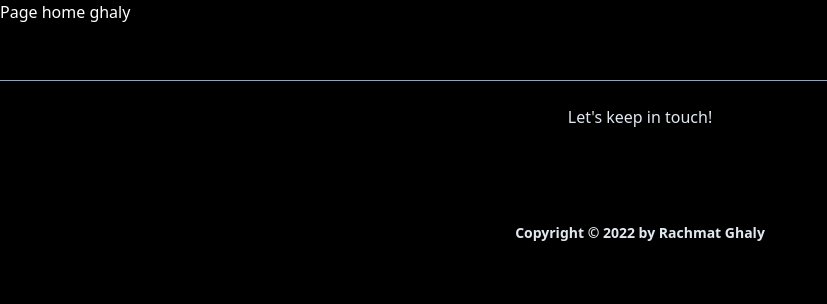
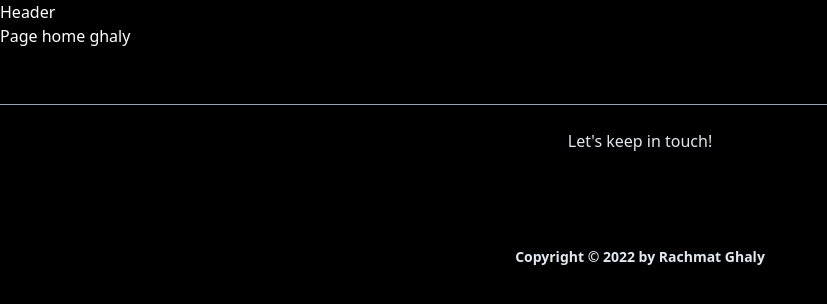
Before and after one commit to ghaly09/rachmatghaly.dev, a Next.js app: page / in a window 1280 px wide. Shown: the top 304 px of the page, without its empty margins (0-827 px from the left). Built offline with nearby package versions, Linux system fonts and the light colour scheme.

Commit message:
Feats: Adding Header for using navbar

```diff
--- /dev/null
+++ b/src/components/Molecules/Header/index.tsx
@@ -0,0 +1,9 @@
+import React from "react";
+
+export default function Header() {
+  return (
+    <div>
+      <p className="text-white">Header</p>
+    </div>
+  );
+}
--- a/src/components/Templates/Layout/index.tsx
+++ b/src/components/Templates/Layout/index.tsx
@@ -1,5 +1,6 @@
 import React, { ReactNode } from "react";
 import Footer from "../../Molecules/Footer";
+import Header from "../../Molecules/Header";
 
 interface LayoutProps {
   children: ReactNode;
@@ -10,7 +11,7 @@ export default function Layout(props: LayoutProps) {
 
   return (
     <main className="">
-      {/* <Header /> */}
+      <Header />
       <div className="">
         <div>{children}</div>
       </div>
```
